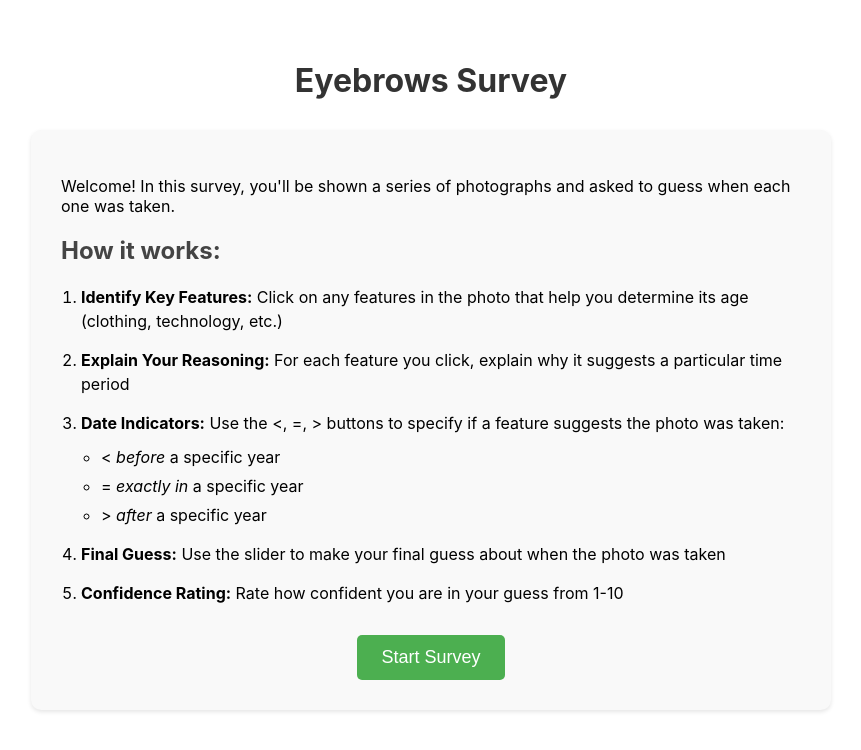
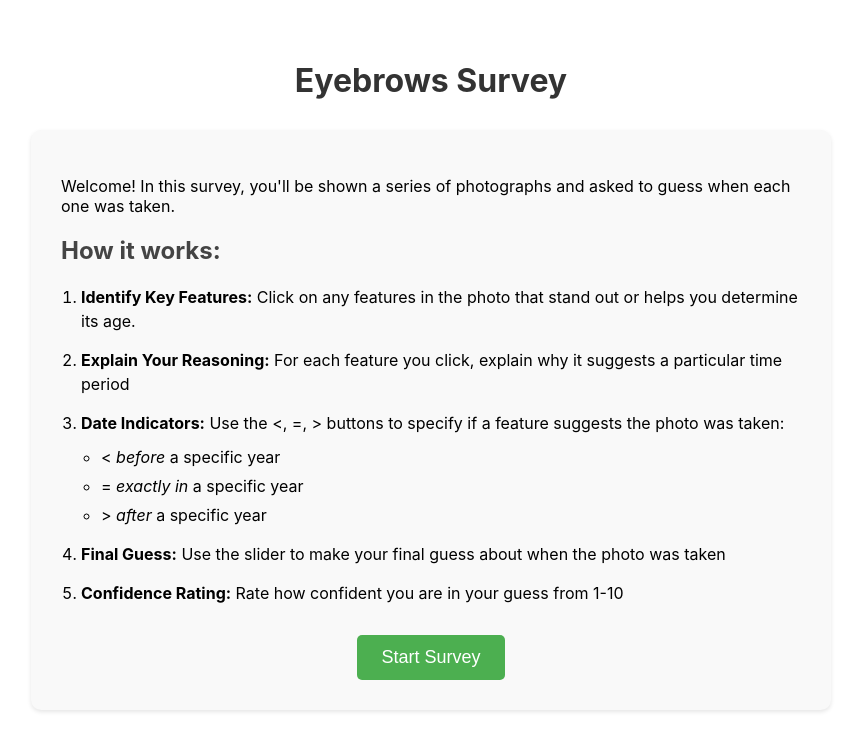
Before and after one commit to Beasleydog/eyebrowssurvey, a React (Create React App) app: page / in a window 1280 px wide. Shown: the top 750 px of the page, without its empty margins (209-1070 px from the left). Built offline with nearby package versions, Linux system fonts and the light colour scheme.

Commit message:
change welcome text

```diff
--- a/src/App.js
+++ b/src/App.js
@@ -113,7 +113,7 @@ function Instructions({ onStart }) {
         <ol>
           <li>
             <strong>Identify Key Features:</strong> Click on any features in the
-            photo that help you determine its age (clothing, technology, etc.)
+            photo that stand out or helps you determine its age.
           </li>
           <li>
             <strong>Explain Your Reasoning:</strong> For each feature you click,
```
